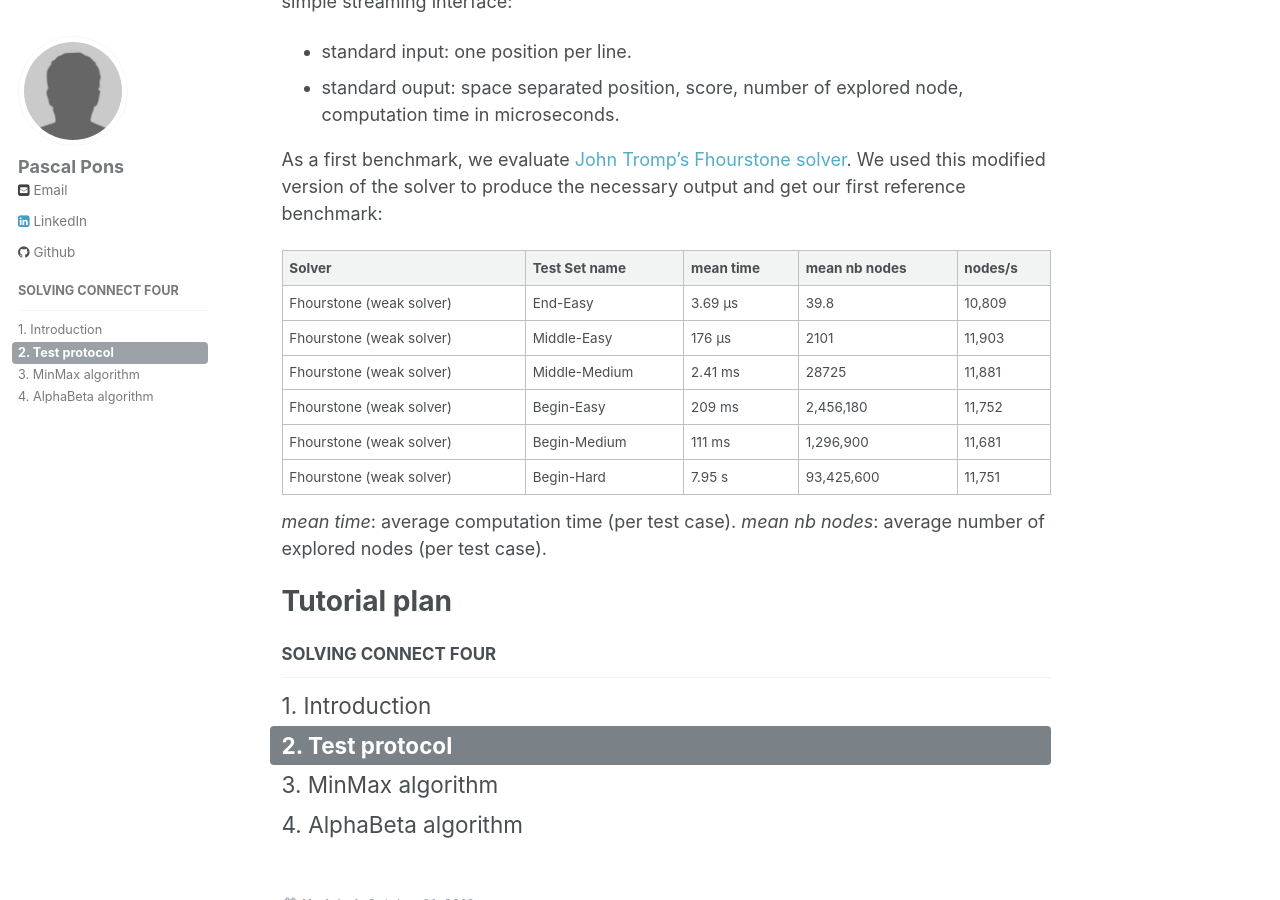
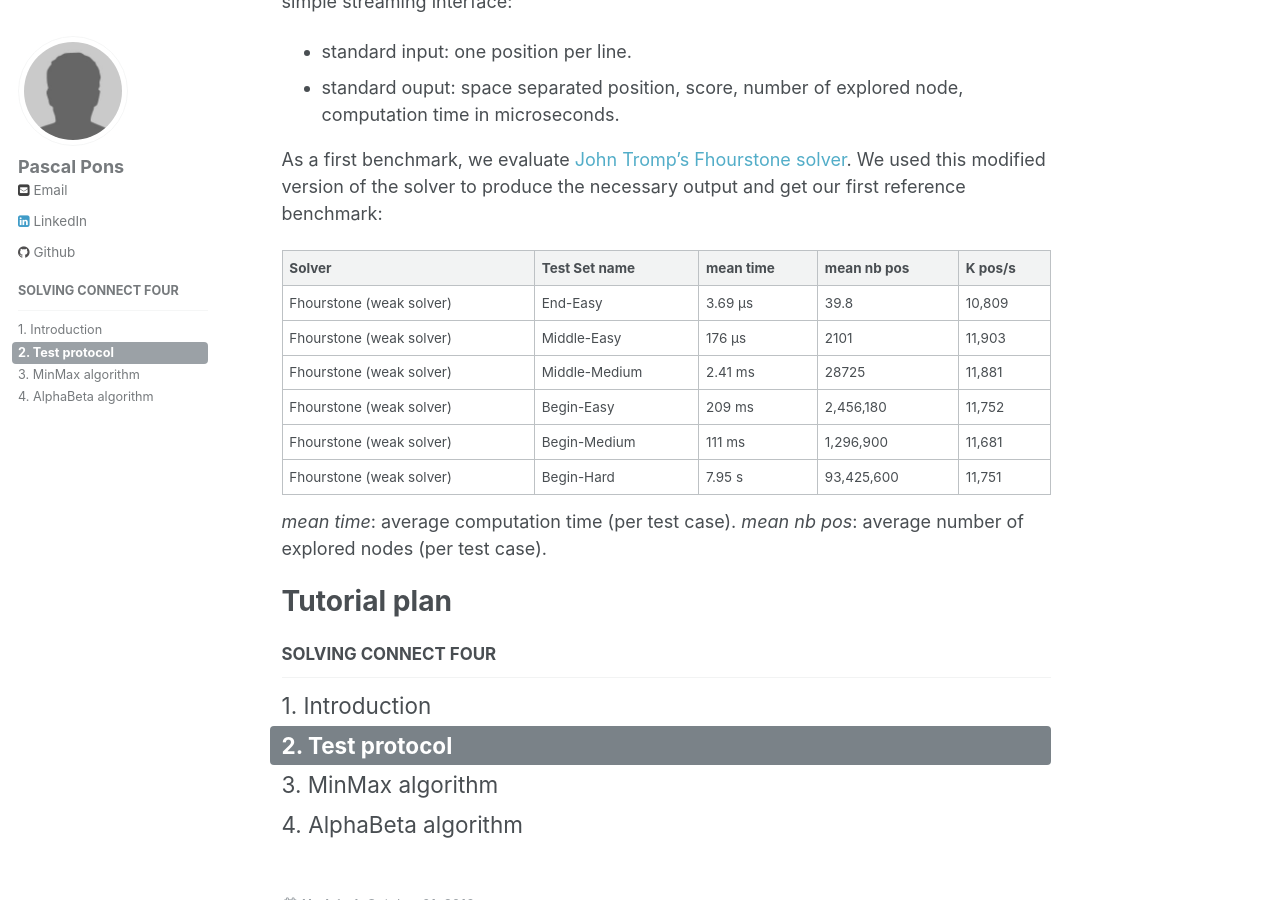
Before and after one commit to gamesolver/gamesolver.github.io, a Jekyll site: the page built from _solving-connect-four/02-test-protocol.md, in a window 1280 px wide and 900 px high, scrolled down 2775 px. Built offline with Jekyll 4.4.1, drawn with Linux system fonts in a browser that asks for light colours.

Commit message:
pos/ms => K pos/s

```diff
--- a/_solving-connect-four/02-test-protocol.md
+++ b/_solving-connect-four/02-test-protocol.md
@@ -69,7 +69,7 @@
 
 As a first benchmark, we evaluate [John Tromp's Fhourstone solver](https://github.com/gamesolver/fhourstones). We used this modified version of the solver to produce the necessary output and get our first reference benchmark:
 
-|Solver                        |Test Set name   |mean time    |mean nb nodes|nodes/s |
+|Solver                        |Test Set name   |mean time    |mean nb pos  |K pos/s |
 |------------------------------|----------------|-------------|-------------|--------|
 |Fhourstone (weak solver)      |End-Easy        |3.69 μs      |39.8         |10,809  |
 |Fhourstone (weak solver)      |Middle-Easy     |176 μs       |2101         |11,903  |
@@ -78,7 +78,7 @@
 |Fhourstone (weak solver)      |Begin-Medium    |111 ms       |1,296,900    |11,681  |
 |Fhourstone (weak solver)      |Begin-Hard      |7.95 s       |93,425,600   |11,751  |
 
-*mean time*: average computation time (per test case). *mean nb nodes*: average number of explored nodes (per test case).
+*mean time*: average computation time (per test case). *mean nb pos*: average number of explored nodes (per test case).
 
 # Tutorial plan
   {% include nav_list nav="side" %}
```
Also changed, not shown: _solving-connect-four/03-minmax.md (+1 -1 lines).
